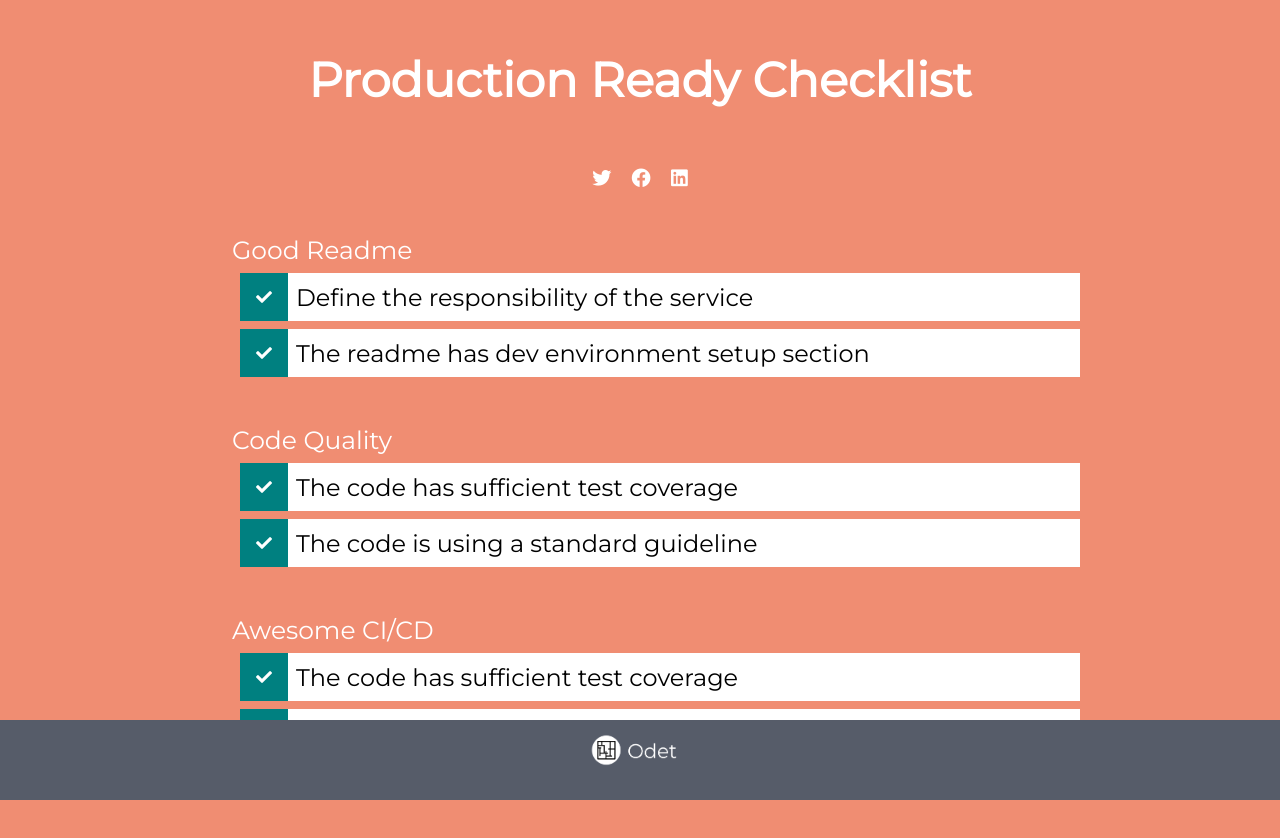
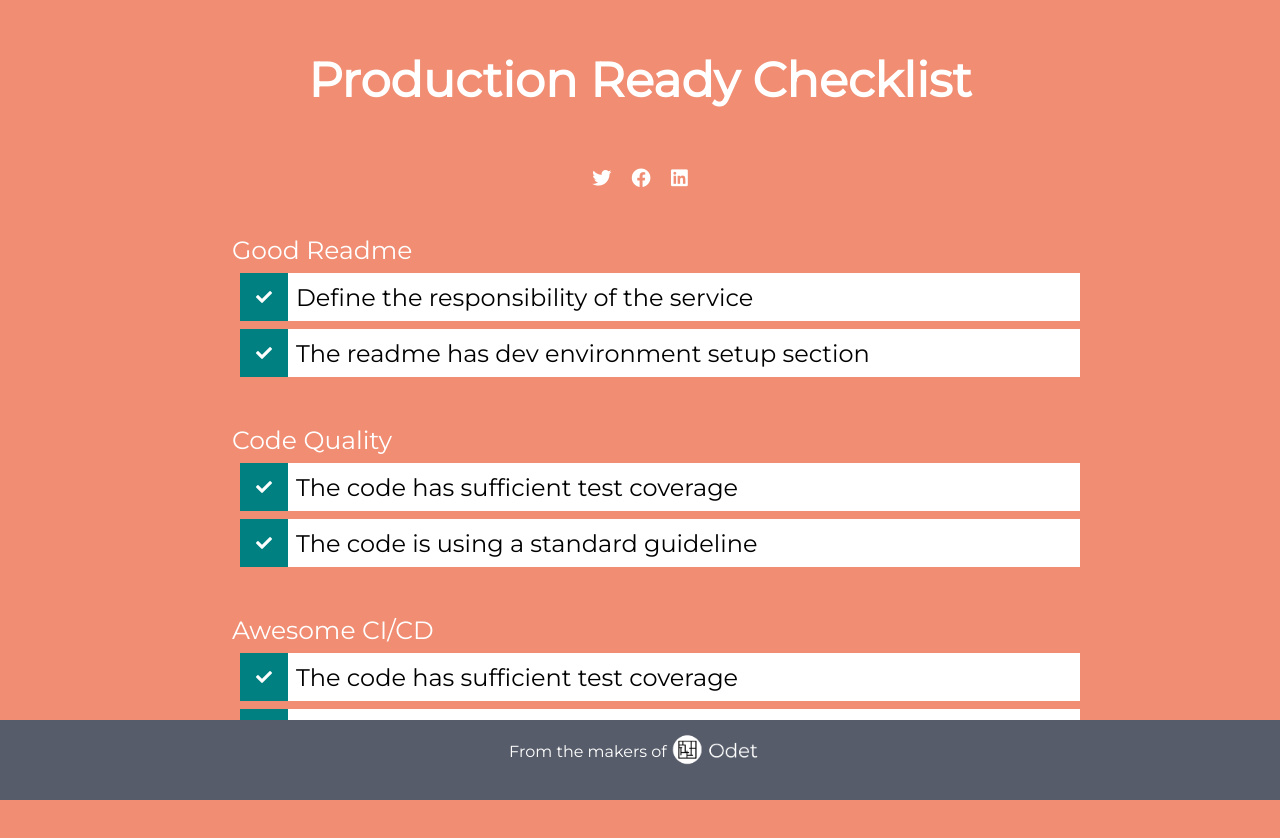
Before and after one commit to shovelers/production-ready-checklist, a plain HTML site: page index.html in a window 1280 px wide. Drawn offline with Linux system fonts and the light colour scheme.

Commit message:
add text in footer

```diff
--- a/index.html
+++ b/index.html
@@ -25,8 +25,11 @@
         </ul>
     </div>
     <div class="footer">
+        <div style="display:inline-block;vertical-align: middle;">
+            From the makers of
+        </div>
         <div class="logo">
-            <a href="https://odet.cloud" target="_blank"><img width="8%" src="src/images/odet-logo.png"></a>
+            <a href="https://odet.cloud" target="_blank"><img width="100%" src="src/images/odet-logo.png"></a>
         </div>
     </div>
 
--- a/src/css/style.css
+++ b/src/css/style.css
@@ -98,11 +98,15 @@ header {
     right: 0px;
     margin-bottom: 0px;
     text-align: center;
+    padding: 10px;
 }
 
 .logo {
-    padding: 10px;
+    display:inline-block;
+    vertical-align: middle;
+    max-width: 100px;
 }
+
 
 .social-share {
     text-align: center;
```
